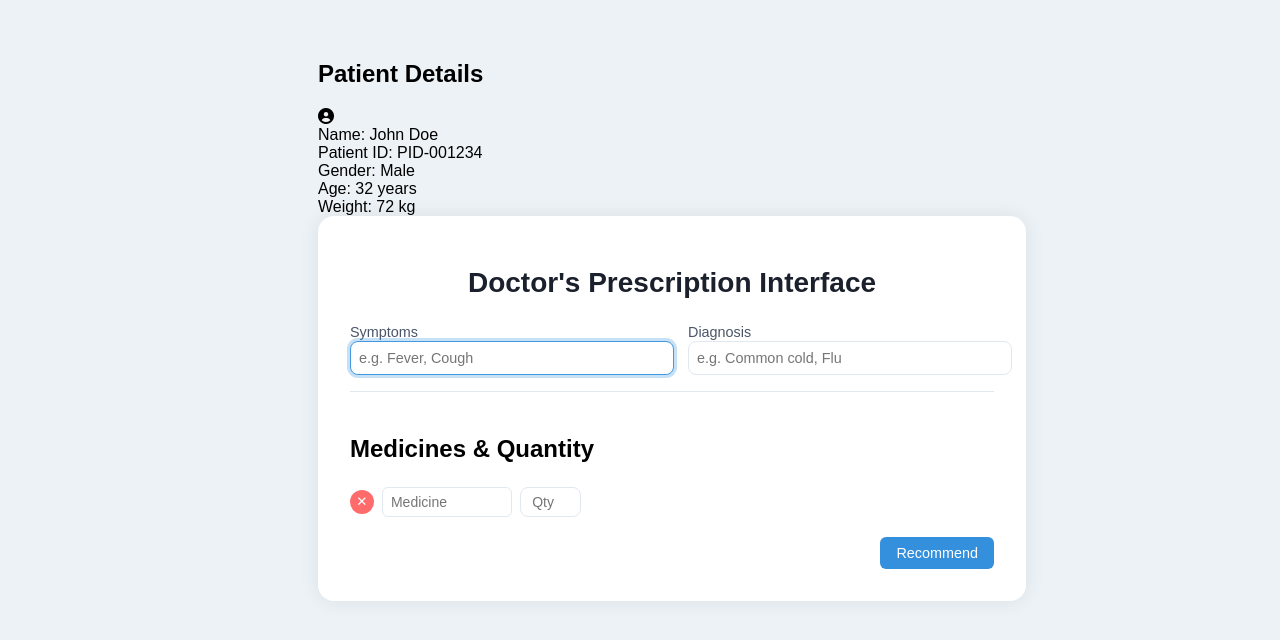
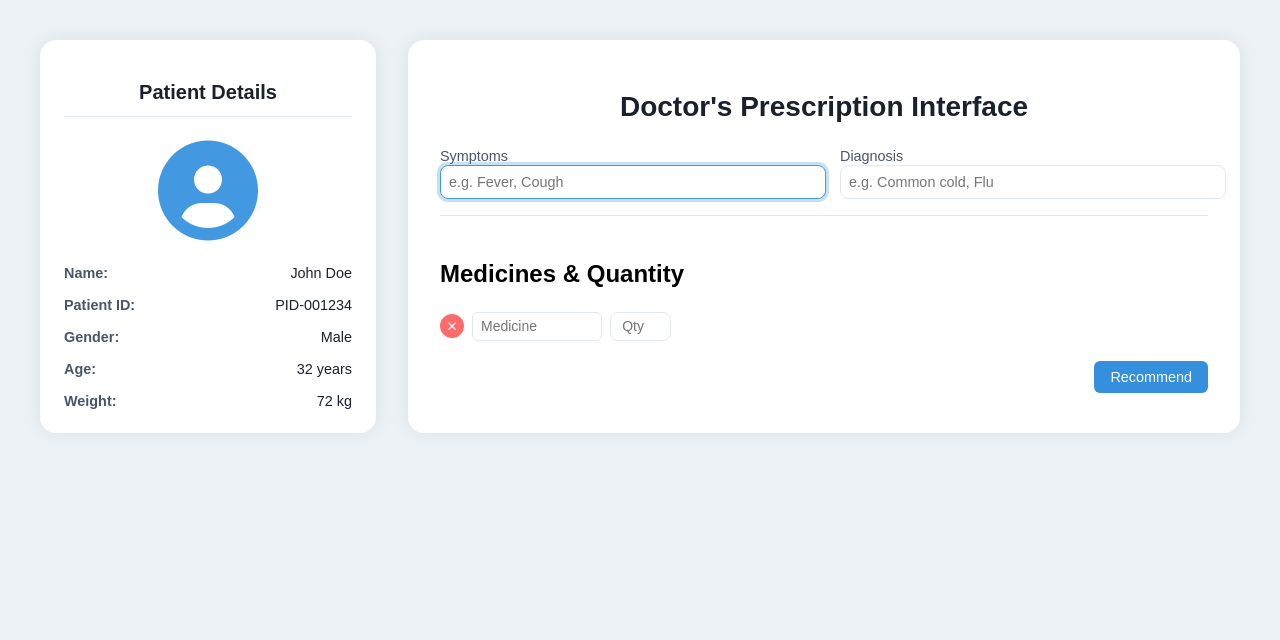
Before and after one commit to SupritNanda/iMed, a plain HTML site: page index.html in a window 1280 px wide. Drawn offline with Linux system fonts and the light colour scheme.

Commit message:
Update styles.css

```diff
--- a/styles.css
+++ b/styles.css
@@ -2,17 +2,77 @@ body {
   background: #edf2f7;
   font-family: Arial, sans-serif;
   padding: 2rem;
+  min-height: 100vh;
   display: flex;
   justify-content: center;
+  align-items: flex-start;
 }
 
+.app-container {
+  display: flex;
+  gap: 2rem;
+  max-width: 1200px;
+  width: 100%;
+}
+
+.patient-container {
+  background: white;
+  padding: 1.5rem;
+  border-radius: 1rem;
+  box-shadow: 0 0 20px rgba(0,0,0,0.08);
+  width: 300px;
+  height: fit-content;
+}
+
+.patient-header h2 {
+  color: #1a202c;
+  text-align: center;
+  font-size: 1.25rem;
+  margin-bottom: 1.5rem;
+  border-bottom: 1px solid #e2e8f0;
+  padding-bottom: 0.75rem;
+}
+
+.patient-photo {
+  display: flex;
+  justify-content: center;
+  margin-bottom: 1.5rem;
+}
+
+.patient-photo i {
+  font-size: 100px;
+  color: #4299e1;
+}
+
+.patient-info {
+  display: flex;
+  flex-direction: column;
+  gap: 1rem;
+}
+
+.info-group {
+  display: flex;
+  justify-content: space-between;
+}
+
+.info-label {
+  color: #4a5568;
+  font-weight: 600;
+  font-size: 0.9rem;
+}
+
+.info-value {
+  color: #1a202c;
+  font-size: 0.9rem;
+}
+
+/* Prescription Container */
 .container {
   background: white;
   padding: 2rem;
   border-radius: 1rem;
   box-shadow: 0 0 20px rgba(0,0,0,0.08);
-  width: 100%;
-  max-width: 800px;
+  width: 800px;
   display: flex;
   flex-direction: column;
 }
@@ -28,7 +88,7 @@ h1 {
   display: flex;
   gap: 2rem;
   margin-bottom: 1.5rem;
-  border-bottom: 1px solid #e2e8f0; /* Light line after symptoms and diagnosis */
+  border-bottom: 1px solid #e2e8f0;
   padding-bottom: 1rem;
 }
 
```
